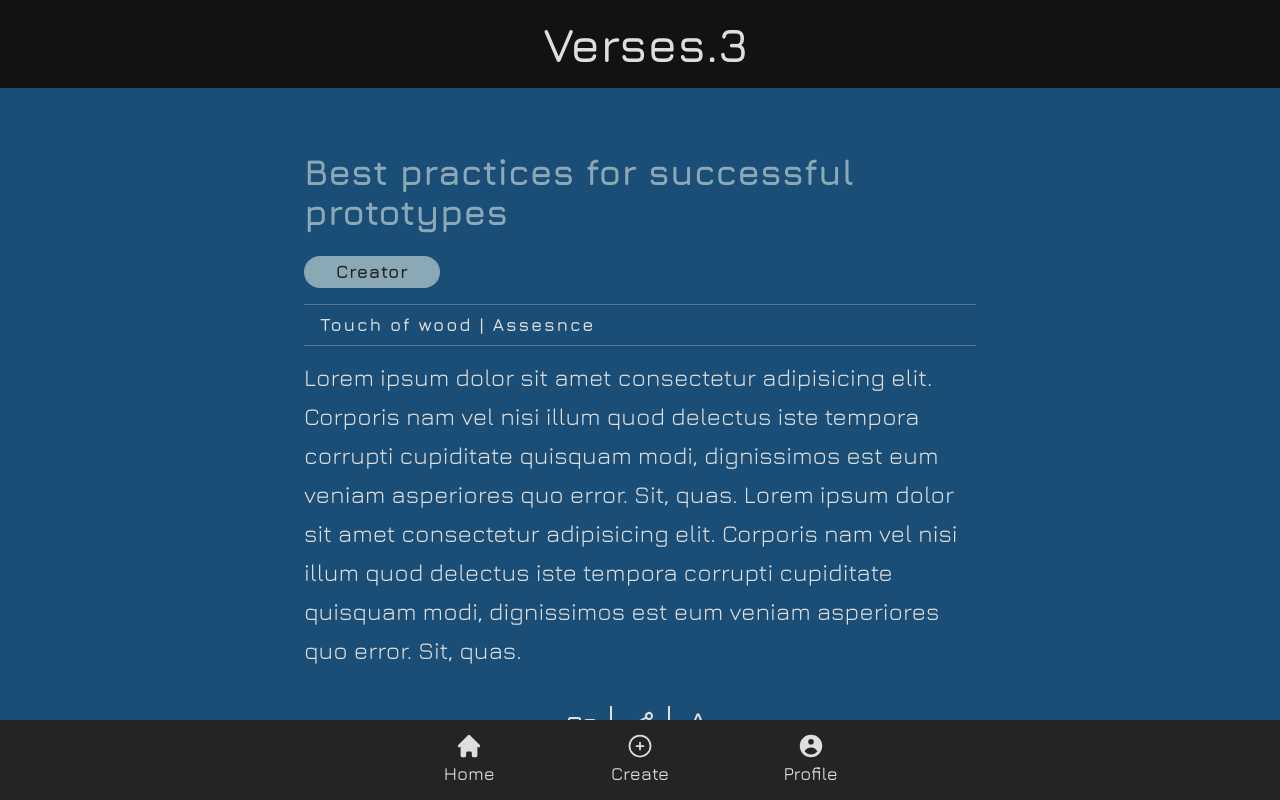
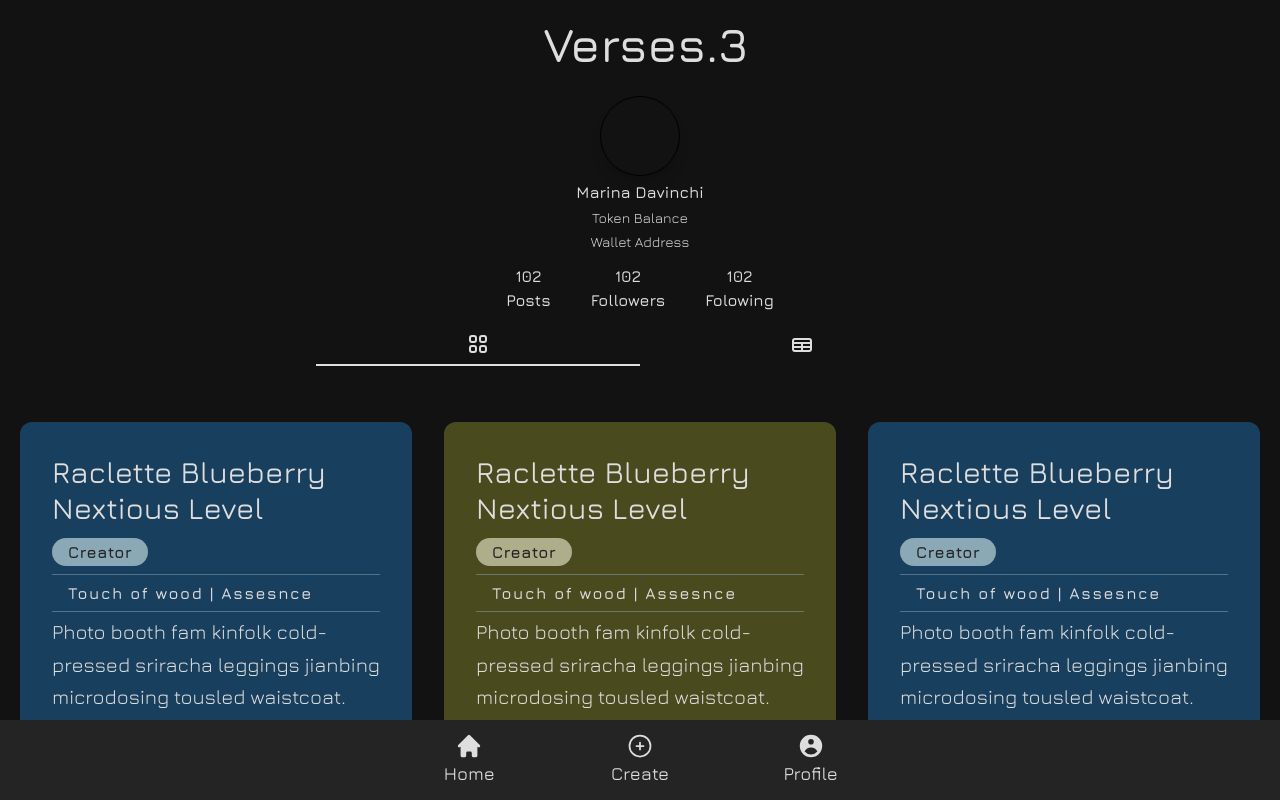
Before and after one commit to vking45/verses.3, a React (Create React App) app: page / in a window 1280 px wide. Shown: the top 800 px of the page. Built offline with nearby package versions, Linux system fonts and the light colour scheme.

Commit message:
Profile page added

```diff
--- a/src/App.js
+++ b/src/App.js
@@ -3,12 +3,13 @@ import BNavbar from "./components/BNavbar";
 import Header from "./components/Header";
 import Feed from "./components/Feed";
 import Verse from "./components/Verse";
+import Profile from "./components/Profile";
 
 function App() {
   return (
     <div className="App">
       <Header />
-      <Verse />
+      <Profile />
       <BNavbar />
     </div>
   );
--- /dev/null
+++ b/src/components/Profile.jsx
@@ -0,0 +1,65 @@
+import React from 'react'
+import Feed from './Feed';
+
+function Profile() {
+  return (
+    <div className='font-jura bg-main'>
+
+<div class="max-w-2xl mx-auto">
+
+    <div class="px-3 py-2">
+
+        <div class="flex flex-col gap-1 text-center">
+            <a class="block mx-auto bg-center bg-no-repeat bg-cover w-20 h-20 rounded-full border border-gray-400 shadow-lg" href="https://images.pexels.com/photos/415829/pexels-photo-415829.jpeg"></a>
+            <p class="text-primary font-semibold">Marina Davinchi
+            </p>
+            <span class="text-sm text-primary">Token Balance</span>
+            <span class="text-sm text-primary">Wallet Address</span>
+        </div>
+
+
+
+        <div class="flex justify-center items-center gap-2 my-3">
+            <div class="font-semibold text-center mx-4">
+                <p class="text-primary">102</p>
+                <span class="text-primary">Posts</span>
+            </div>
+            <div class="font-semibold text-center mx-4">
+                <p class="text-primary">102</p>
+                <span class="text-primary">Followers</span>
+            </div>
+            <div class="font-semibold text-center mx-4">
+                <p class="text-primary">102</p>
+                <span class="text-primary">Folowing</span>
+            </div>
+        </div>
+
+
+
+
+        <div class="flex justify-between items-center">
+            <button class="w-full py-2 border-b-2 border-primary">
+                <svg xmlns="http://www.w3.org/2000/svg" class="mx-auto text-primary h-6 w-6" fill="none" viewBox="0 0 24 24" stroke="currentColor">
+                    <path stroke-linecap="round" stroke-linejoin="round" stroke-width="2" d="M4 6a2 2 0 012-2h2a2 2 0 012 2v2a2 2 0 01-2 2H6a2 2 0 01-2-2V6zM14 6a2 2 0 012-2h2a2 2 0 012 2v2a2 2 0 01-2 2h-2a2 2 0 01-2-2V6zM4 16a2 2 0 012-2h2a2 2 0 012 2v2a2 2 0 01-2 2H6a2 2 0 01-2-2v-2zM14 16a2 2 0 012-2h2a2 2 0 012 2v2a2 2 0 01-2 2h-2a2 2 0 01-2-2v-2z" />
+                  </svg>
+            </button>
+            <button class="w-full py-2 border-primary">
+                <svg xmlns="http://www.w3.org/2000/svg" class="mx-auto text-primary h-6 w-6" fill="none" viewBox="0 0 24 24" stroke="currentColor">
+                    <path stroke-linecap="round" stroke-linejoin="round" stroke-width="2" d="M3 10h18M3 14h18m-9-4v8m-7 0h14a2 2 0 002-2V8a2 2 0 00-2-2H5a2 2 0 00-2 2v8a2 2 0 002 2z" />
+                  </svg>
+            </button>
+        </div>
+
+
+
+    </div>
+
+
+
+</div>
+<Feed />
+    </div>
+  )
+}
+
+export default Profile
```
